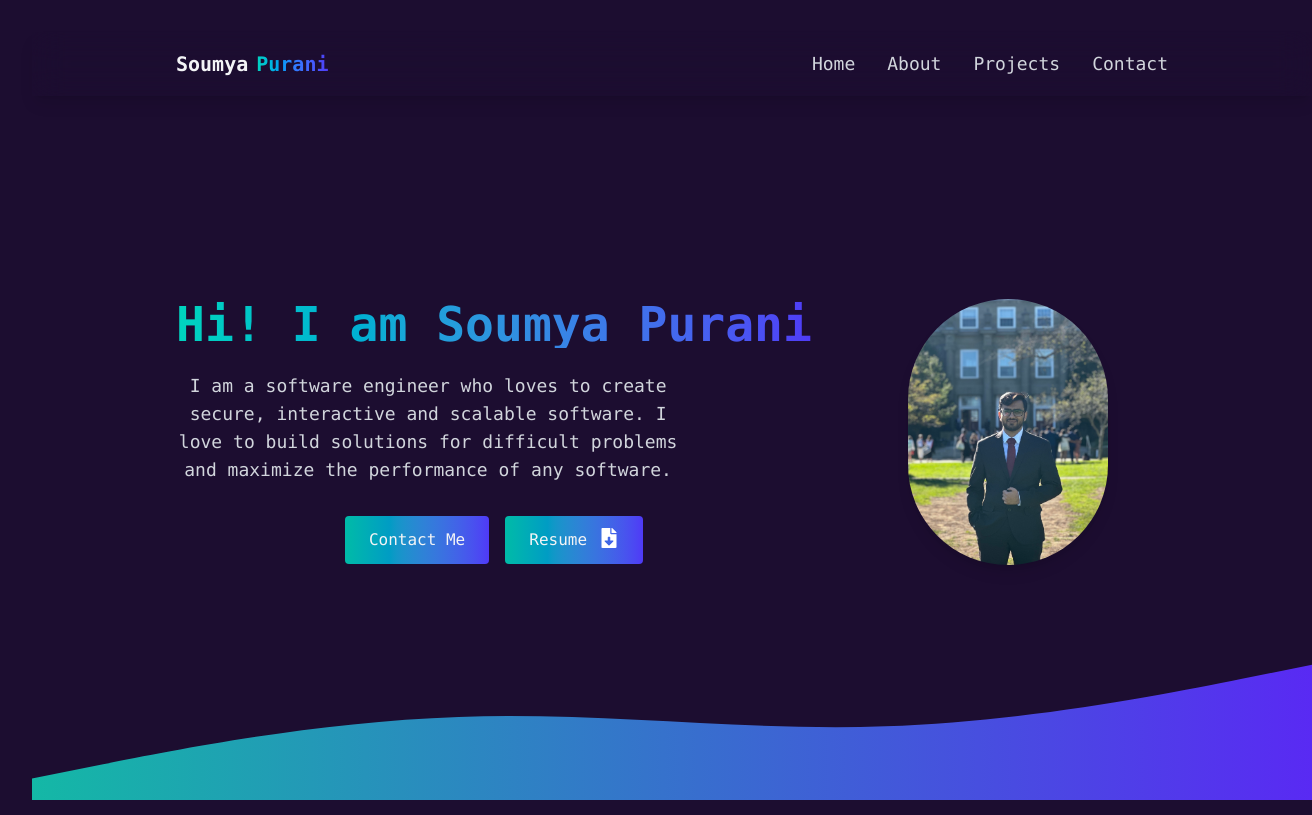
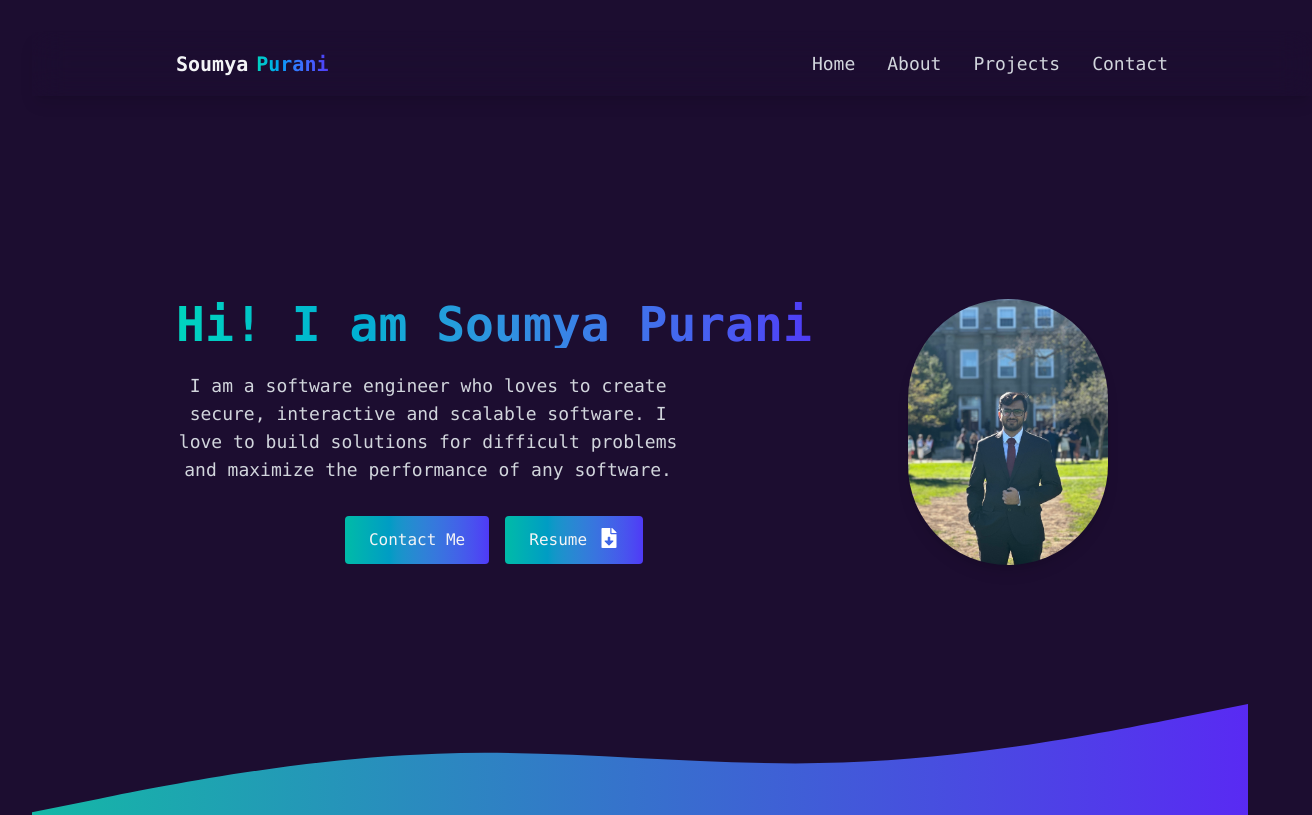
Before and after one commit to SoumyaPurani/soumyapurani.github.io, a React (Vite) app: page / in a window 1280 px wide. Shown: the top 815 px of the page, 1312 px wide, since content can reach past the window. Built offline with nearby package versions, Linux system fonts and the light colour scheme.

Commit message:
Added footer and scroll animation

```diff
--- a/src/App.jsx
+++ b/src/App.jsx
@@ -8,6 +8,8 @@
 import About from './Sections/About';
 import Projects from './Sections/Projects';
 import { Contact } from './Sections/Contact';
+import RevealOnScroll from './UI/RevealOnScroll';
+import Footer from './Sections/Footer';
 
 function App() {
   const [isLoading, setIsLoading] = React.useState(false);
@@ -19,11 +21,14 @@
       )}
       <Navbar isMenuOpen={isMenuOpen} setIsMenuOpen={setIsMenuOpen}/>
       <MobileMenu isMenuOpen={isMenuOpen} setIsMenuOpen={setIsMenuOpen}/>
+      <RevealOnScroll>
       <Home />
       <AnimationWaves />
+      </RevealOnScroll>
       <About />
       <Projects />
       <Contact />
+      <Footer />
     </>
   )
 }
--- a/src/Sections/About.jsx
+++ b/src/Sections/About.jsx
@@ -1,4 +1,5 @@
 import React from 'react'
+import RevealOnScroll from '../UI/RevealOnScroll'
 
 function About() {
     const skills = [
@@ -24,6 +25,7 @@
     ]
   return (
     <section id="about" className="min-h-screen font-mono flex items-center justify-center py-20">
+        <RevealOnScroll>
         <div className="max-w-3xl mx-auto px-4 ">
             <h2 className="max-w-3xl text-4xl font-semibold mb-12 bg-gradient-to-r from-teal-500 to-indigo-600 bg-clip-text text-transparent text-center">About Me</h2>
             <div className="p-8 mb-6 rounded-xl border-white/10 border-2 hover:-translate-y-1 transition-all">
@@ -80,6 +82,7 @@
             </ul>
             </div>
         </div>
+        </RevealOnScroll>
     </section>
 )}
 
--- a/src/Sections/Contact.jsx
+++ b/src/Sections/Contact.jsx
@@ -1,6 +1,9 @@
+import RevealOnScroll from "../UI/RevealOnScroll";
+
 export const Contact = () => {
     return (
         <section id="contact" className="min-h-screen font-mono flex items-center justify-center py-20">
+            <RevealOnScroll>
             <div className="px-4 w-150">
                 <h2 className="max-w-3xl text-4xl font-semibold mb-12 bg-gradient-to-r from-teal-500 to-indigo-600 bg-clip-text text-transparent text-center">
                     Get In Touch with me
@@ -44,6 +47,7 @@
                     </button>
                 </form>
             </div>
+            </RevealOnScroll>
         </section>
     );
 };
--- /dev/null
+++ b/src/Sections/Footer.jsx
@@ -0,0 +1,25 @@
+import React from 'react'
+import { FaXTwitter } from "react-icons/fa6";
+import { FaLinkedin } from "react-icons/fa";
+import { FaGithub } from "react-icons/fa";
+import { FaInstagram } from "react-icons/fa";
+
+function Footer() {
+  return (
+    <div>
+        <footer>
+            <div className="min-h-[100px] flex flex-col justify-center gap-6 text-center text-lg text-gray-300 font-mono mb-10">
+                <div className="flex gap-10 p-4 justify-center text-white">
+                <a href="https://x.com/Soumya_1202" className="border p-2 text-2xl rounded hover:-translate-y-2 transition-all bg-gradient-to-tr from-black via-gray-800 to-black text-white border-white/20 hover:shadow-lg hover:shadow-black/30" target="_blank"><FaXTwitter /></a>
+                    <a href="https://www.linkedin.com/in/soumyapurani/" className="border p-2 text-2xl rounded hover:-translate-y-2 transition-all bg-gradient-to-tr from-[#0077B5] via-[#006699] to-[#005582] text-white border-white/20 hover:shadow-lg hover:shadow-[#0077B5]/30" target="_blank"><FaLinkedin /></a>
+                    <a href="https://github.com/SoumyaPurani" className="border p-2 text-2xl rounded hover:-translate-y-2 transition-all bg-gradient-to-tr from-gray-900 via-gray-800 to-black text-white border-white/20 hover:shadow-lg hover:shadow-gray-500/30" target="_blank"><FaGithub /></a>
+                    <a href="https://www.instagram.com/soumya._.12/" className="border p-2 text-2xl rounded hover:-translate-y-2 transition-all bg-gradient-to-tr from-purple-600 via-pink-600 to-orange-500 text-white border-white/20 hover:shadow-lg hover:shadow-pink-500/30"target="_blank"><FaInstagram /></a>
+                </div>
+                <p>@2025 Soumya Purani. All rights reserved.</p>
+            </div>
+        </footer>
+    </div>
+  )
+}
+
+export default Footer
--- a/src/Sections/Projects.jsx
+++ b/src/Sections/Projects.jsx
@@ -3,6 +3,7 @@
 import DCA from '../assets/DCA.png'
 import BeachBluenoser from '../assets/BeachBluenoser.png'
 import QuickCash from '../assets/QuickCash.jpg'
+import RevealOnScroll from '../UI/RevealOnScroll'
 
 function Projects() {
     const [projects] = useState([
@@ -13,6 +14,7 @@
     ]);
   return (
     <section id="projects" className="min-h-screen flex items-center font-mono justify-center py-20">
+        <RevealOnScroll>
         <div className="max-w-3xl mx-auto px-4">
             <h2 className="max-w-3xl text-4xl font-semibold mb-12 bg-gradient-to-r from-teal-500 to-indigo-600 bg-clip-text text-transparent text-center">Featured Projects</h2>
             <div className="grid grid-cols-1 md:grid-cols-2 gap-6">
@@ -32,6 +34,7 @@
                 ))}
             </div>
         </div>
+        </RevealOnScroll>
     </section>
   )
 }
--- /dev/null
+++ b/src/UI/RevealOnScroll.jsx
@@ -0,0 +1,28 @@
+import React, { useEffect, useRef } from 'react'
+
+function RevealOnScroll({children}) {
+    const ref = useRef();
+    useEffect(() => {
+        const observer = new IntersectionObserver(
+            ([entry]) => {
+                if (entry.isIntersecting) {
+                    ref.current.classList.add('visible');
+                }
+            },
+            {
+                threshold: 0.2, rootMargin: '0px 0px -50px 0px'
+            }
+        )
+        if (ref.current) {
+            observer.observe(ref.current);
+        }
+        return () => observer.disconnect();
+    });
+  return (
+    <div ref={ref} className="reveal-on-scroll">
+        {children}
+    </div>
+  )
+}
+
+export default RevealOnScroll
--- a/src/index.css
+++ b/src/index.css
@@ -41,3 +41,14 @@
     animation: blink 3.8s step-end infinite;
   }
 }
+
+.reveal-on-scroll {
+  opacity: 0;
+  transform: translateY(30px);
+  transition: opacity 2s ease, transform 0.7s ease;
+}
+
+.reveal-on-scroll.visible {
+  opacity: 1;
+  transform: translateY(0);
+}
```
